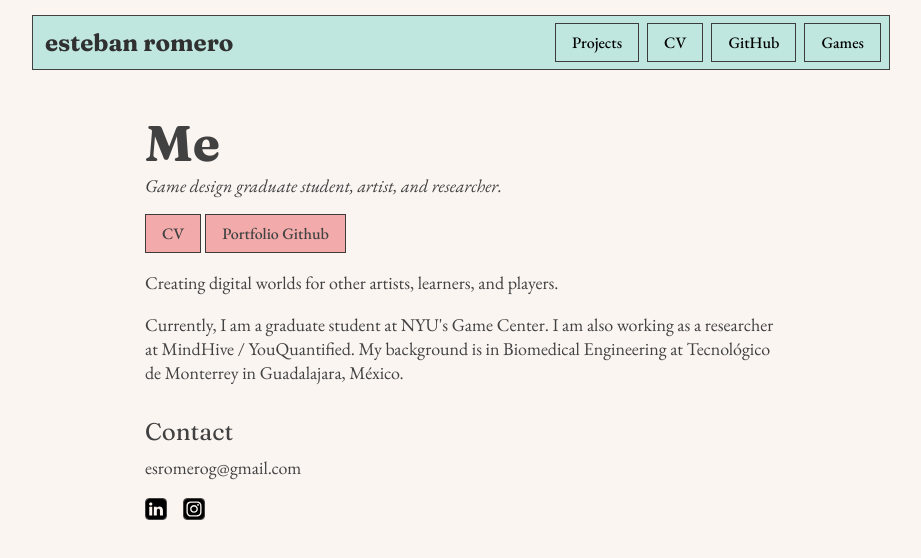
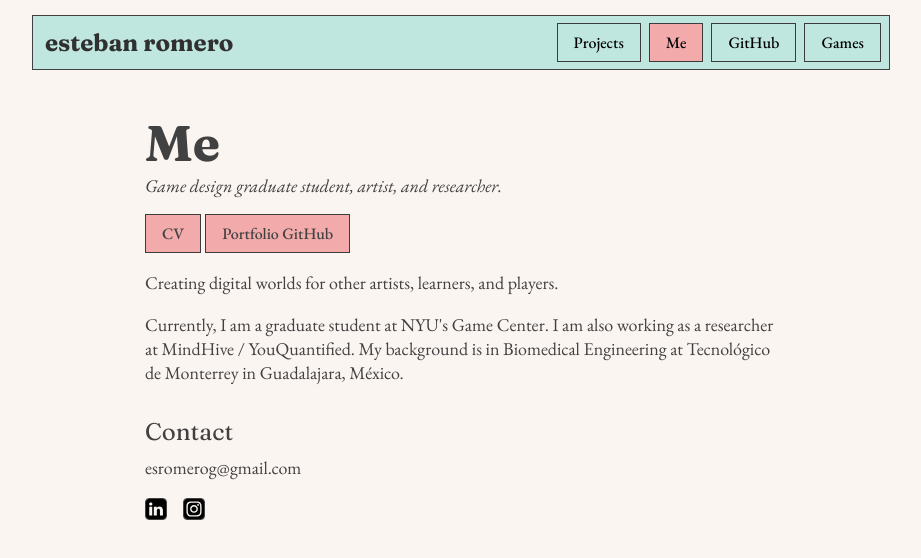
Before and after one commit to esromerog/esromerog, a Next.js app: page /me in a window 1280 px wide. Shown: the top 558 px of the page, without its empty margins (179-1100 px from the left). Built offline with nearby package versions, Linux system fonts and the light colour scheme.

Commit message:
Added myself to navbar

```diff
--- a/src/_components/Navbar.js
+++ b/src/_components/Navbar.js
@@ -30,23 +30,15 @@ export default function NavBar() {
           >
             Projects
           </Link>
-          <a
-            href="/pdfs/EstebanRomeroCV.pdf"
-            target="_blank"
-            rel="noopener noreferrer"
-            className="navbar-link"
-          >
-            CV
-          </a>
-          {/*<Link
+          <Link
             href="/projects/about"
             className={clsx(
               "navbar-link",
-              pathname.startsWith("/projects/about") && "active",
+              pathname.startsWith("/me") && "active",
             )}
           >
             Me
-          </Link>*/}
+          </Link>
           <a
             href="https://github.com/esromerog"
             target="_blank"
--- a/src/app/me/page.tsx
+++ b/src/app/me/page.tsx
@@ -24,7 +24,7 @@ export default function Me() {
                 target="_blank"
                 className="button-primary"
               >
-                Portfolio Github
+                Portfolio GitHub
               </a>
             </div>
             <p>
```
